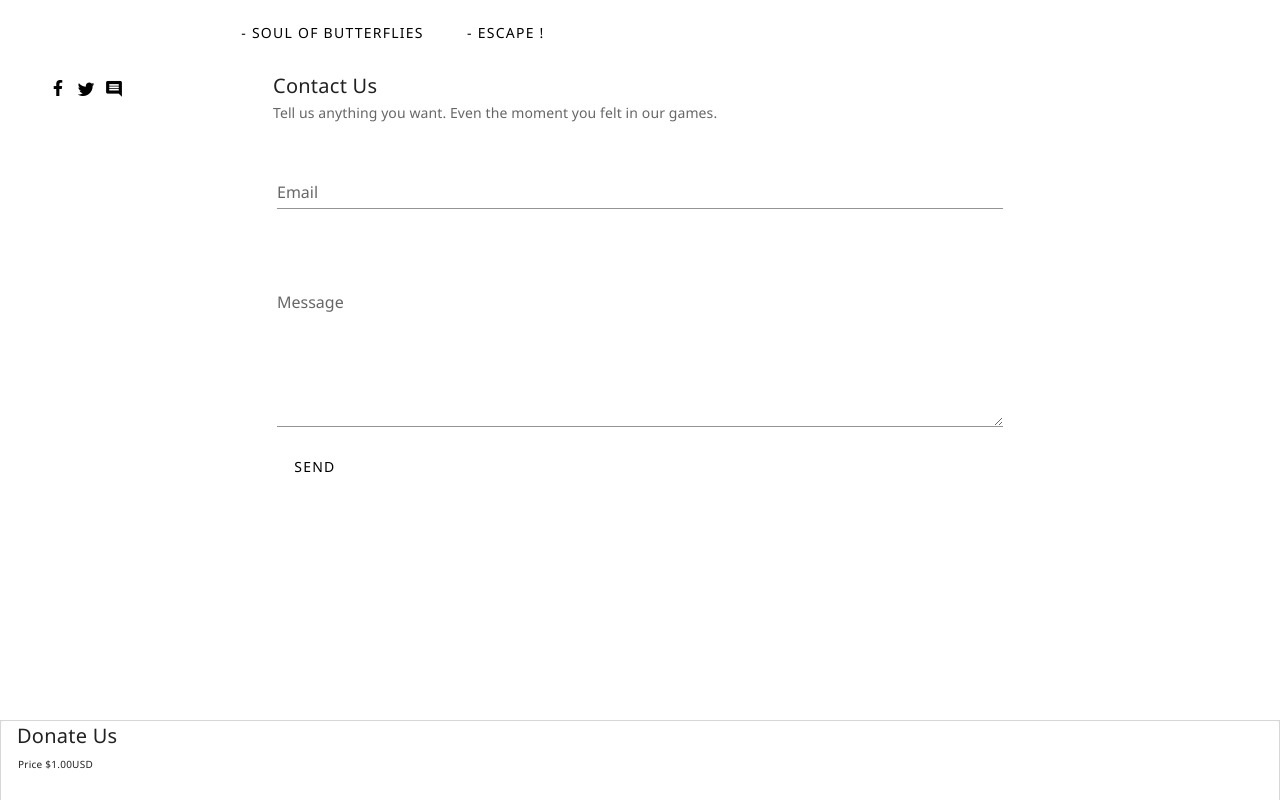
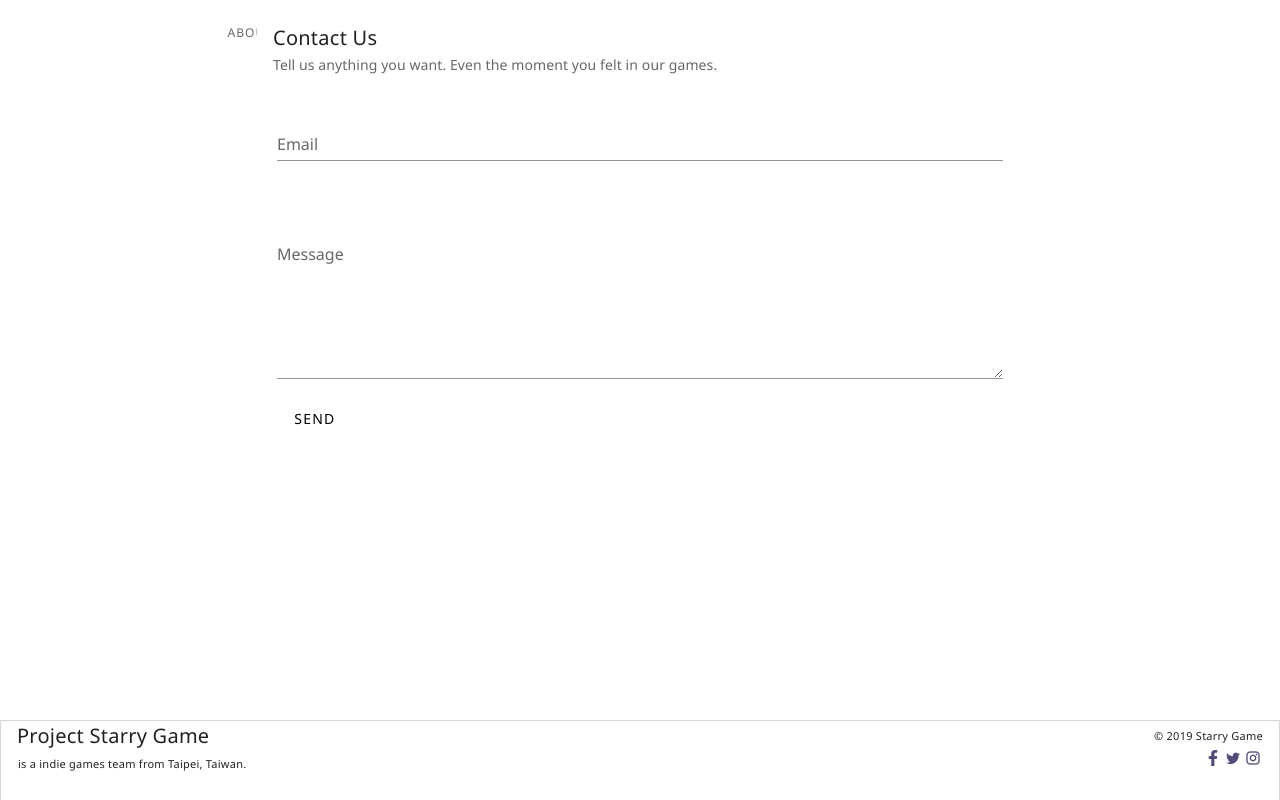
Before and after one commit to AaronXue0/official, a Vue app: page /contact in a window 1280 px wide. Built offline with nearby package versions, Linux system fonts and the light colour scheme.

Commit message:
Home page template

```diff
--- a/src/App.vue
+++ b/src/App.vue
@@ -31,4 +31,23 @@ export default {
 div > .v-application--wrap {
   min-height: 100%;
 }
+
+@font-face {
+  font-family: "Zpix";
+  src: url("~@/assets/fonts/Zpix.ttf");
+}
+.Zpix {
+  font-family: "Zpix", "Noto Sans", sans-serif, "Press Start 2P", cursive;
+}
+
+.div-card {
+  background-image: linear-gradient(to bottom right, #1d3a50, #504b79);
+  z-index: 0;
+  margin-bottom: -550px;
+  white-space: nowrap;
+  /* top: -15px; */
+  /* left: 30px; */
+  /* opicaty: 100% */
+  /* background: rgba(255, 202, 40, 0.5); */
+}
 </style>
--- a/src/components/Appbar/desktop.vue
+++ b/src/components/Appbar/desktop.vue
@@ -8,35 +8,19 @@
         </v-btn>
       </v-card>
       <v-btn
-        style="margin-left:10px"
-        v-for="(item, index) in headerContent"
+        text
+        small
+        color="primary"
+        elevation="0"
+        v-for="(item, index) in contents"
         :key="index"
-        class="mark"
-        text
-        color="white"
       >
-        <span class="black--text"> - {{ item.name }} </span>
+        <span class="text--secondary">
+          {{ item.name }}
+        </span>
       </v-btn>
-      <!-- <v-card-subtitle> - LOMO</v-card-subtitle> -->
       <v-spacer />
     </v-card-title>
-    <template v-slot:extension>
-      <v-btn
-        href="https://www.facebook.com/Game-Starry-109356847225732"
-        icon
-        small
-        color="white"
-        style="margin-left:28px;"
-      >
-        <v-icon color="black" small>fab fa-facebook-f</v-icon>
-      </v-btn>
-      <v-btn href="https://twitter.com/projectstarry1" icon small color="white">
-        <v-icon color="black" size="19">mdi-twitter</v-icon>
-      </v-btn>
-      <v-btn icon small color="white" :to="{ name: 'Contact' }">
-        <v-icon color="black" size="19">mdi-message-reply-text</v-icon>
-      </v-btn>
-    </template>
   </v-app-bar>
 </template>
 
@@ -45,9 +29,10 @@ export default {
   components: {},
   data() {
     return {
-      headerContent: [
-        { name: "Soul of Butterflies", url: "" },
-        { name: "Escape !", url: "" }
+      contents: [
+        { name: "About", url: "About" },
+        { name: "News", url: "News" },
+        { name: "Contact", url: "Contact" }
       ]
     };
   },
@@ -56,17 +41,6 @@ export default {
 </script>
 
 <style>
-.div-card {
-  position: relative;
-  /* top: -15px; */
-  /* left: 30px; */
-  /* background: rgba(255, 202, 40, 0.5); */
-  background-image: linear-gradient(to bottom right, #1d3a50, #504b79);
-  opacity: 100%;
-  z-index: 0;
-  margin-bottom: -550px;
-  white-space: nowrap;
-}
 .mark:hover {
   background: linear-gradient(to top, #1d3a50 50%, transparent 50%);
   border-radius: 0;
--- a/src/components/Home/HomeContent.vue
+++ b/src/components/Home/HomeContent.vue
@@ -1,12 +1,16 @@
 <template>
-  <v-container class="Noto">
+  <v-container class="Noto" style="position:relative;top:60px">
     <v-row justify="center" align="center">
       <v-hover v-slot="{ hover }">
         <v-card :elevation="hover ? 12 : 0" width="400">
           <v-img
             :src="require('@/assets/escape.png')"
             max-width="1080"
-            :style="hover ? 'opacity:1' : 'opacity:0.8'"
+            :style="
+              hover
+                ? 'opacity:1;postion:relative;z-index:2'
+                : 'opacity:0.8;postion:relative;z-index:2'
+            "
           >
           </v-img>
         </v-card>
@@ -20,12 +24,30 @@
           <v-img
             :src="require('@/assets/SOBCG.png')"
             max-width="1080"
-            :style="hover ? 'opacity:1' : 'opacity:0.8'"
+            :style="hover ? 'opacity:1;z-index:3' : 'opacity:0.7;z-index:3'"
             @click="overlay = true"
           >
           </v-img>
         </v-card>
       </v-hover>
+    </v-row>
+    <v-row>
+      <div
+        class="div-card"
+        style="position:relative;width:200px;height:200px;opacity:10%;left:350px;top:-100px"
+      ></div>
+      <div
+        class="div-card"
+        style="position:relative;width:120px;height:120px;opacity:50%;left:100px;top:50px"
+      ></div>
+      <div
+        class="div-card"
+        style="position:relative;width:200px;height:200px;opacity:50%;left:150px;top:-180px"
+      ></div>
+      <div
+        class="div-card"
+        style="position:relative;width:100px;height:100px;opacity:50%;left:100px;top:-250px"
+      ></div>
     </v-row>
     <v-row justify="end" align="end">
       <v-col cols="7">
--- a/src/components/footer.vue
+++ b/src/components/footer.vue
@@ -4,21 +4,36 @@
       <v-card-title>
         <v-col style="position:relative;top:-17px">
           <v-row>
-            <p class="Zpix">Donate Us</p>
+            <p class="Noto">Project Starry Game</p>
             <v-spacer />
-            <GooglePayButton
+            <p style="font-size: 11px;">
+              © 2019 Starry Game
+            </p>
+            <!-- <GooglePayButton
               @payed="processPayment"
               @cancel="handleCancel"
               style="margin-right:10px;position:relative;top:10px"
-            />
+            /> -->
           </v-row>
           <v-row>
             <p
               class="Noto"
-              style="font-size: 10px;position: relative;top:-20px;margin-left:1px"
+              style="font-size: 11px;position: relative;top:-20px;margin-left:1px"
             >
-              Price $1.00USD
+              is a indie games team from Taipei, Taiwan.
             </p>
+            <v-spacer />
+            <v-btn
+              color="secondary"
+              v-for="(item, index) in media"
+              :key="index"
+              style="position:relative;top:-20px;"
+              :href="item.linking"
+              icon
+              x-small
+            >
+              <v-icon dark small>{{ item.icon }}</v-icon>
+            </v-btn>
           </v-row>
         </v-col>
       </v-card-title>
@@ -27,13 +42,25 @@
 </template>
 
 <script>
-import GooglePayButton from "@/components/GooglePayButton.vue";
+// import GooglePayButton from "@/components/GooglePayButton.vue";
 export default {
   components: {
-    GooglePayButton
+    // GooglePayButton
   },
   data() {
-    return {};
+    return {
+      media: [
+        {
+          icon: "fab fa-facebook-f",
+          linking: "https://www.facebook.com/Game-Starry-109356847225732"
+        },
+        { icon: "mdi-twitter", linking: "https://twitter.com/projectstarry1" },
+        {
+          icon: "mdi-instagram",
+          linking: "https://twitter.com/projectstarry1"
+        }
+      ]
+    };
   },
   methods: {
     processPayment(paymentData) {
@@ -59,4 +86,8 @@ export default {
   display: flex;
   justify-content: center;
 }
+
+.iconColor {
+  color: #1d3a50 !important;
+}
 </style>
--- a/src/plugins/vuetify.js
+++ b/src/plugins/vuetify.js
@@ -10,10 +10,14 @@ const vuetify = new Vuetify({
   theme: {
     themes: {
       light: {
-        primary: "#ffffff"
+        primary: "#1d3a50",
+        secondary: "#504b79",
+        third: "#ffffff"
       },
       dark: {
-        primary: "#000000"
+        primary: "#1d3a50",
+        secondary: "#504b79",
+        third: "#000000"
       }
     }
   }
--- a/src/views/Contact.vue
+++ b/src/views/Contact.vue
@@ -45,10 +45,6 @@ export default {
 </script>
 
 <style>
-@font-face {
-  font-family: "Zpix";
-  src: url("~@/assets/Zpix.ttf");
-}
 .contactForm {
   font-family: "Zpix", "Press Start 2P", cursive;
 }
```
Also changed, not shown: 1 other file (tests, documents, lock files or other folders).
